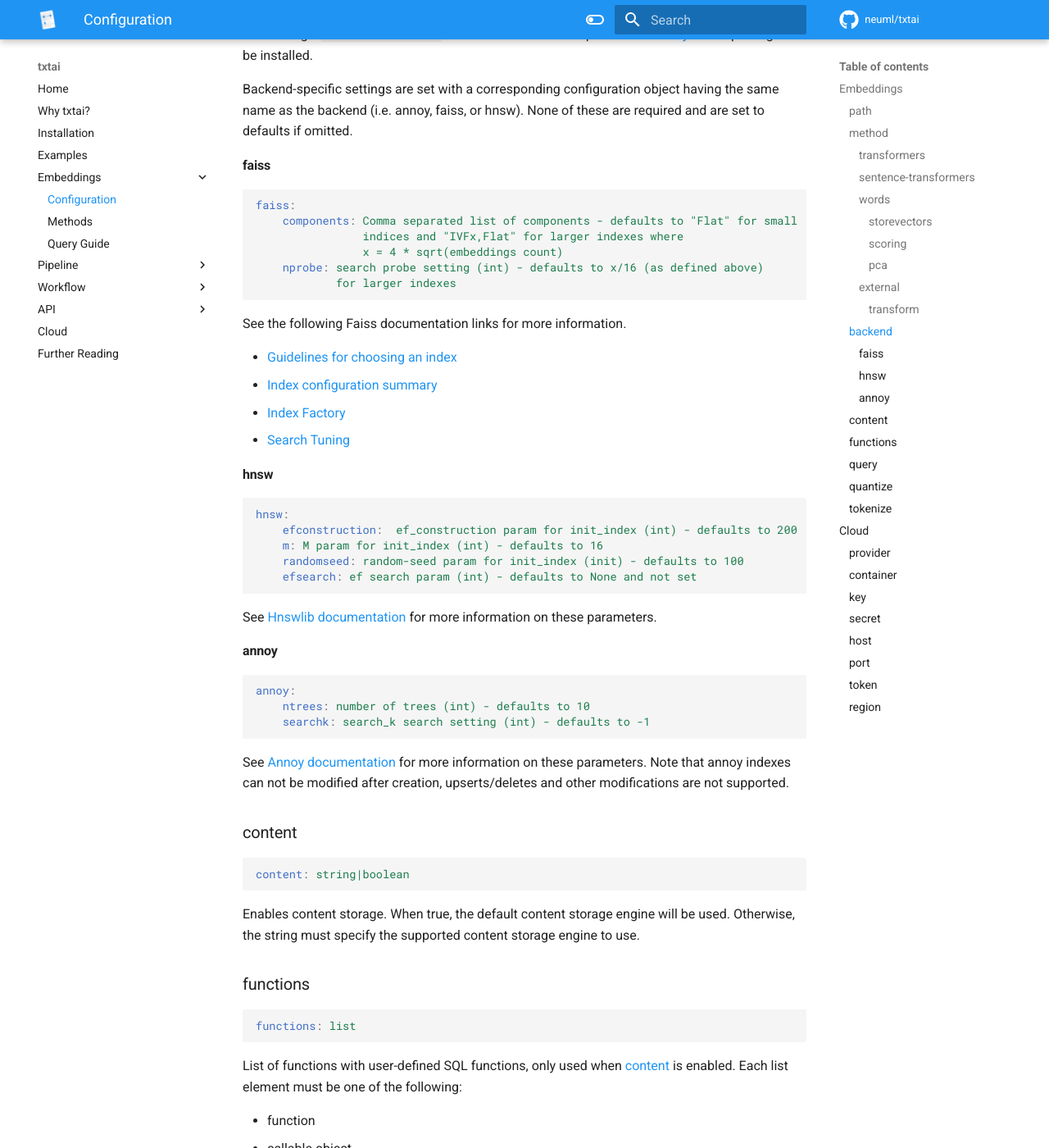
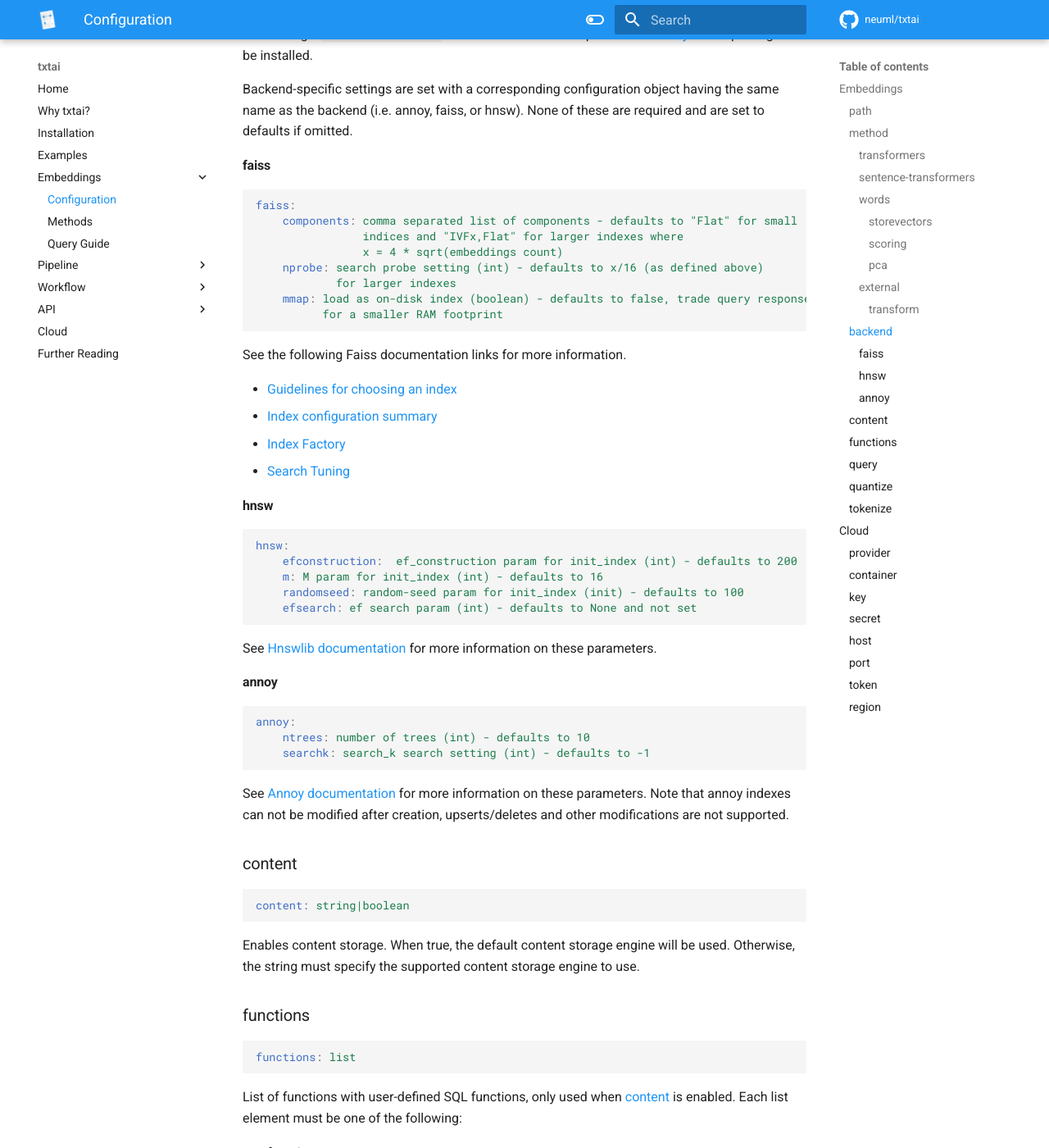
Before and after one commit to neuml/txtai, an MkDocs documentation site: the page built from docs/embeddings/configuration.md, in a window 1280 px wide and 1400 px high, scrolled down 1975 px. Shown: the whole window at 82% size. Built offline with MkDocs 1.6.1 and Material for MkDocs 9.7.7, drawn with Linux system fonts in a browser that asks for light colours; comment, search, counter and statistics services are not loaded; some of the changed text lies outside the part shown.

Commit message:
Add mmap parameter to Faiss, closes #308

````diff
--- a/docs/embeddings/configuration.md
+++ b/docs/embeddings/configuration.md
@@ -78,11 +78,13 @@ Backend-specific settings are set with a corresponding configuration object havi
 #### faiss
 ```yaml
 faiss:
-    components: Comma separated list of components - defaults to "Flat" for small
+    components: comma separated list of components - defaults to "Flat" for small
                 indices and "IVFx,Flat" for larger indexes where
                 x = 4 * sqrt(embeddings count)
     nprobe: search probe setting (int) - defaults to x/16 (as defined above)
             for larger indexes
+    mmap: load as on-disk index (boolean) - defaults to false, trade query response time
+          for a smaller RAM footprint
 ```
 
 See the following Faiss documentation links for more information.
@@ -135,7 +137,7 @@ List of functions with user-defined SQL functions, only used when [content](#con
 ### query
 ```yaml
 query:
-    path: Sets the path for the query model. This can be any model on the
+    path: sets the path for the query model - this can be any model on the
           Hugging Face Model Hub or a local file path.
     prefix: text prefix to prepend to all inputs
     maxlength: maximum generated sequence length
````
Also changed, not shown: 2 other files.
